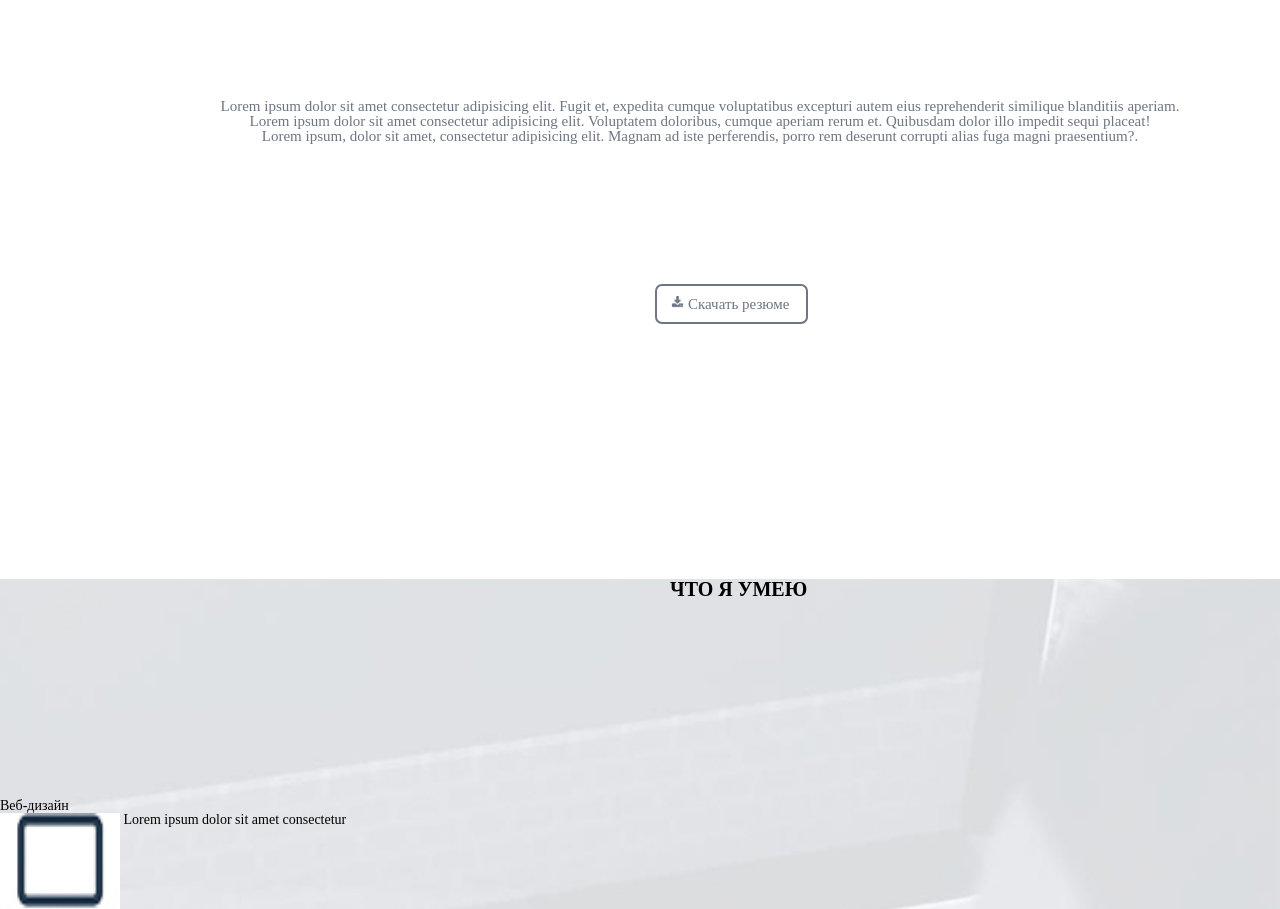
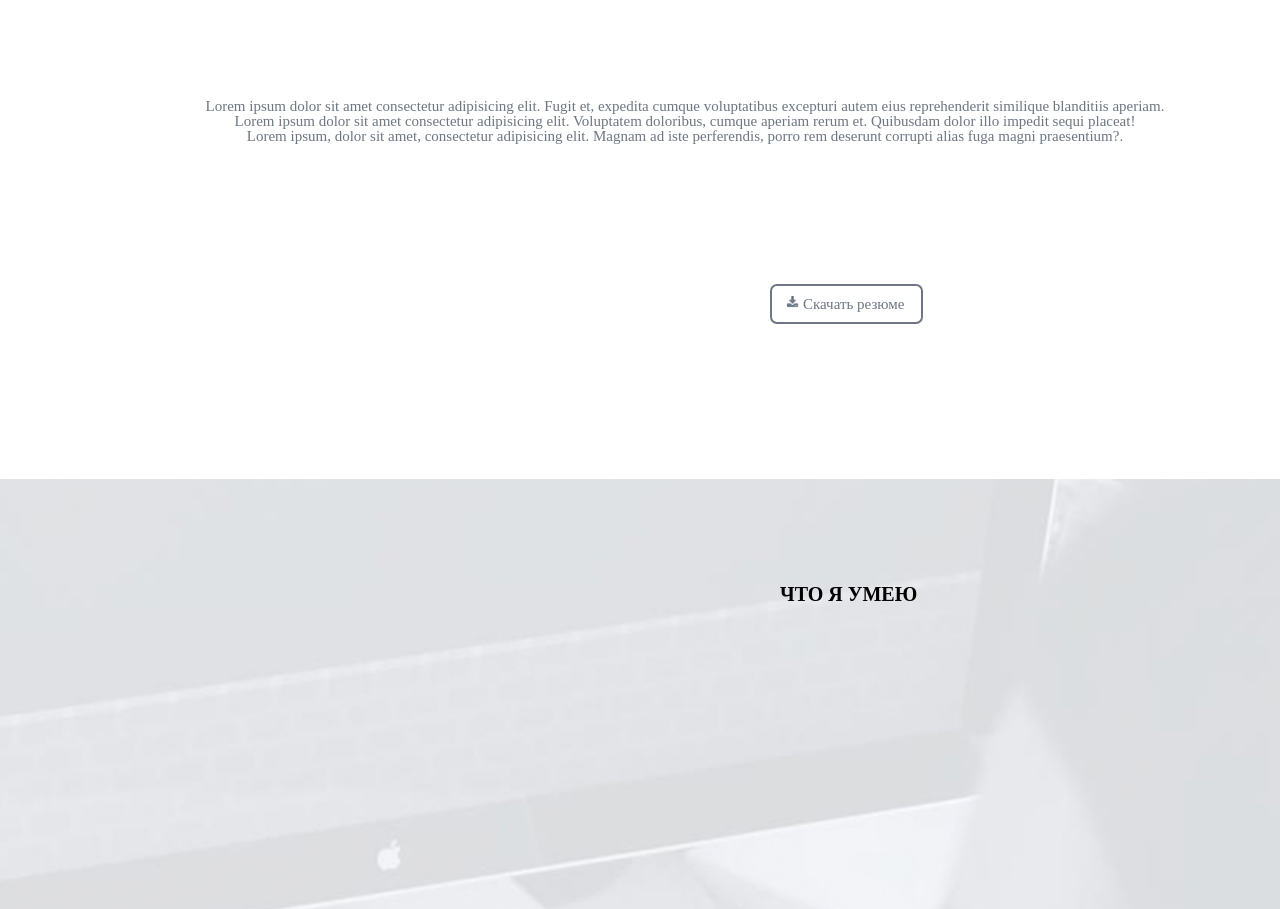
Before and after one commit to Elrick-from-Malnibone/Elrick-from-Malnibone.github.io, a plain HTML site: page src/index.html in a window 1280 px wide. Shown: the part 1229-2138 px from the top of the page. Drawn offline with Linux system fonts and the light colour scheme; files whose address does not match are found by name.

Commit message:
Add files via upload

```diff
--- a/src/css/style.css
+++ b/src/css/style.css
@@ -72,20 +72,20 @@ nav{
 .about{
 	width: 100%;
 	height: 100% ;
-	background: url(../img/boy2.jpg) 47% 20%/auto 25% no-repeat
+	background: url(../img/boy2.jpg) 51% 20%/auto 25% no-repeat;
 
 }
 
 
 
 .about_me h2{
-    margin: 108px 0px 200px 670px;
+    margin: 108px 0px 200px 800px;
     font-size: 20px;
 	font-weight: bold;
 }
 
 .about_me p{
-	margin: 400px 0px 140px 120px;
+	margin: 400px 0px 140px 90px;
 	color: #6d7682;
 	font-size: 15px;
 	text-align: center;
@@ -105,34 +105,52 @@ nav{
 	color: #6d7682;
 	font-size: 15px;
 	padding: 0px 16px;
-    margin: 0px 0px 100px 655px;
+    margin: 0px 0px 100px 770px;
 
 }
 
 .what_i_can_do{
 	width: 100%;
 	height: 100% ;
-	background: url(../img/fon.jpg) 100% 100%/auto 100% no-repeat
+	background: url(../img/fon.jpg) 100% 100%/auto 100% no-repeat;
 
 }
 
 .what h2{
-    margin: 100px 0px 200px 670px;
+    padding: 105px 0px 100px 780px;
     font-size: 20px;
 	font-weight: bold;
+
 
 
 }
 
 
-.what li{
-	line-height: 60px;
+.what h4{
+	float: left;
 	color: #f48925;
 	font-size: 18px;
-	text-align: center;
-	padding: 347px 32px;
-	margin: 0px 0px 50px 10px;
+	padding-top: 330px;
+	padding-left: 230px;
+
 
 
 
 }
+
+.what p{
+
+    float: left;
+	padding-top: 360px;
+	margin-left: -170px;
+	text-align: center;
+
+
+}
+
+
+
+
+
+
+}
```
